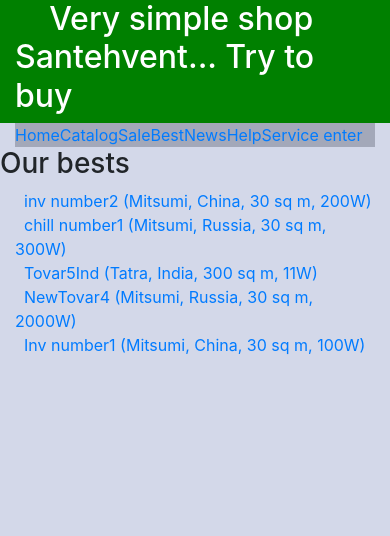
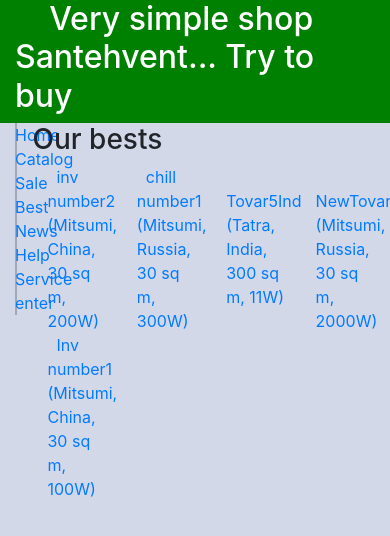
Before and after one commit to Vlad-Yekat/santehvent, a Django app: page / in a window 390 px wide; the page is wider, and only the part inside the window is pictured. Shown: the top 536 px of that part. Run offline with Django 3.2, Linux system fonts and the light colour scheme; data comes from the database, SQL or seed files in the repository; some libraries are stand-ins or nearby versions.

Commit message:
some fix

```diff
--- a/santehvent/catalog/templates/catalog/details.html
+++ b/santehvent/catalog/templates/catalog/details.html
@@ -34,6 +34,10 @@
     -->
 </form>
 
+      <div class="alert alert-primary" role="alert">
+          Test bootstrap work
+          </div>
+
   </div>
 
 </div>
--- a/santehvent/catalog/templates/catalog/index.html
+++ b/santehvent/catalog/templates/catalog/index.html
@@ -12,9 +12,11 @@
    </div>
 
    <div class="row">
+      <div class="col-1">
       {% include 'leftmenu2.html' %}
+      </div>
 
-<div class="col-xs-12 col-md-11">
+      <div class="col-11">
         <div class="row">
            <h3>
               Our bests
@@ -26,14 +28,12 @@
            <br>
 
            {% for good1 in goods_list %}
-          <div class="col-md-3">
+             <div class="col-3">
                  &nbsp; <a href="/catalog/{{ good1.id }}/">{{ good1 }}</a>
                  <br>
              </div>
 
-
            {% endfor %}
-
 
         </div>
       </div>
--- a/santehvent/templates/leftmenu2.html
+++ b/santehvent/templates/leftmenu2.html
@@ -1,4 +1,3 @@
-<div class="col-xs-12 col-md-1">
 <ul class="nav" style="background:#A3A8B9;">
     <li><a href="http://127.0.0.1:8000/">Home</a> </li>
     <li><a href="http://127.0.0.1:8000/catalog/">Catalog</a> </li>
@@ -10,4 +9,3 @@
     <li class="nav-divider"></li>
     <li><a href="http://127.0.0.1:8000/admin/">Service enter</a> </li>
 </ul>
-</div>
```
Lines whose indentation alone changed are shown as unchanged.
